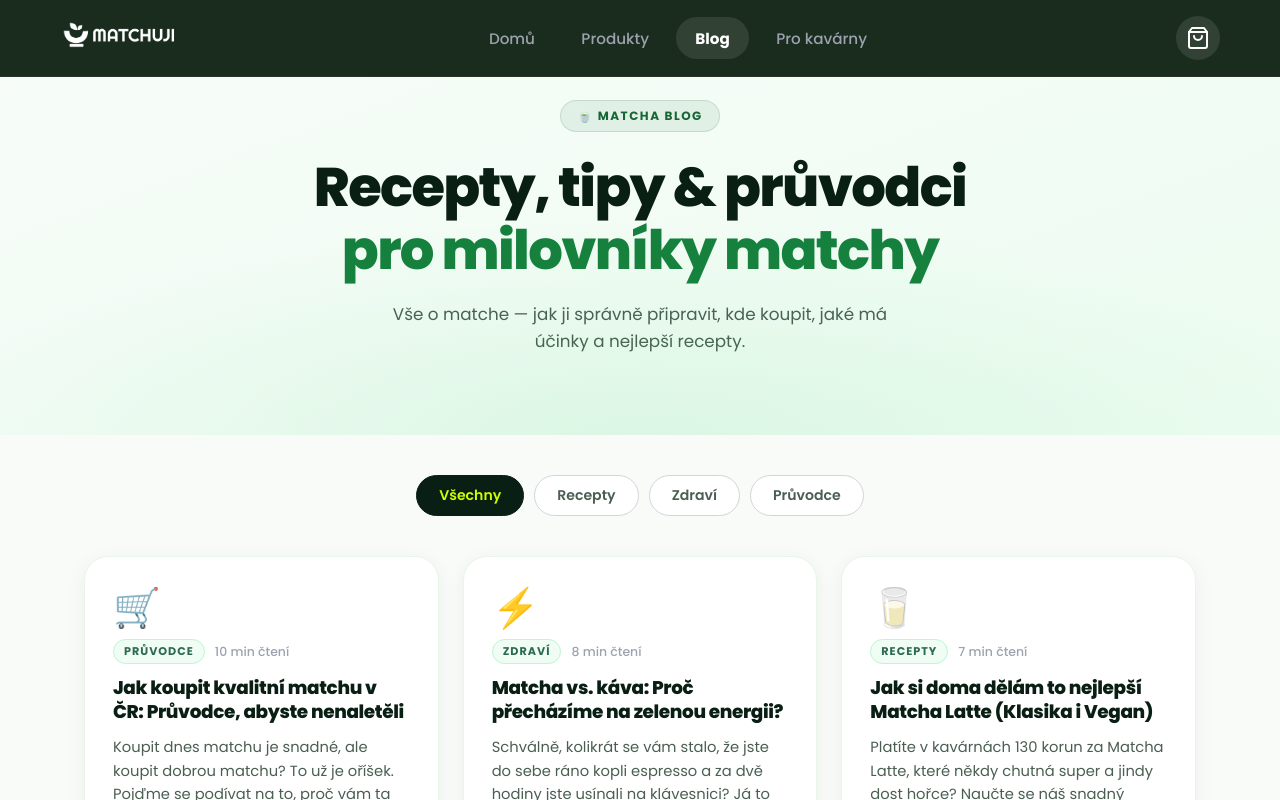
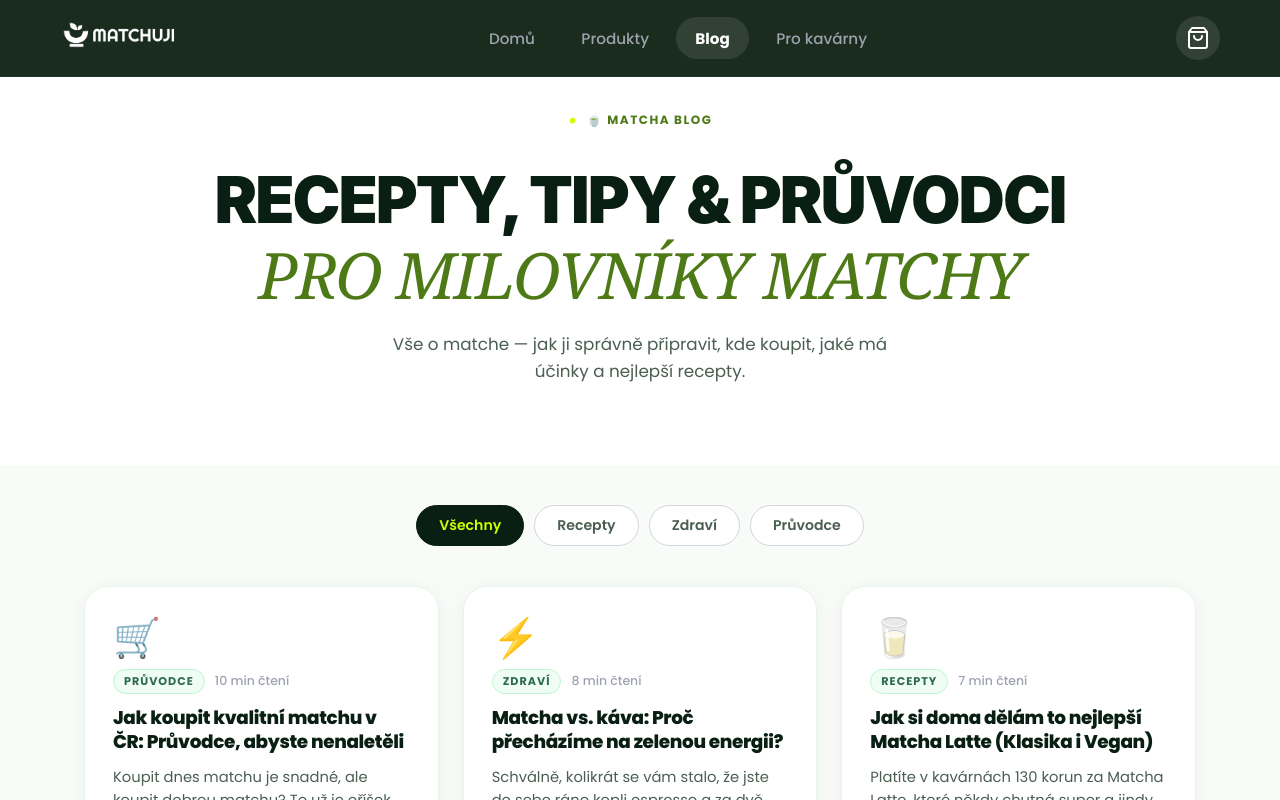
Before and after one commit to dzonas123/matchuji, a Next.js app: page /blog in a window 1280 px wide. Shown: the top 800 px of the page. Built offline with nearby package versions, Linux system fonts and the light colour scheme.

Commit message:
style: sjednoceni vizualu blogu s domovskou strankou (ciste bile pozadi, specificky serifovy font pro zvvyrazneni textu, bez gradientu)

```diff
--- a/src/app/blog/[slug]/page.module.css
+++ b/src/app/blog/[slug]/page.module.css
@@ -203,7 +203,7 @@
 
 /* CTA Banner */
 .ctaBanner {
-  background: linear-gradient(135deg, #f0fdf4, #dcfce7);
+  background: #f9f9f7;
   padding: 80px 24px;
   margin-top: 20px;
 }
--- a/src/app/blog/page.module.css
+++ b/src/app/blog/page.module.css
@@ -5,19 +5,11 @@
 
 /* Hero */
 .hero {
-  background: linear-gradient(160deg, #f8fcf9 0%, #edfcf1 100%);
+  background: #ffffff;
   padding: 100px 24px 80px;
   text-align: center;
   position: relative;
   overflow: hidden;
-}
-
-.hero::before {
-  content: "";
-  position: absolute;
-  inset: 0;
-  background: radial-gradient(ellipse 60% 50% at 50% 100%, rgba(34, 197, 94, 0.1), transparent);
-  pointer-events: none;
 }
 
 .heroEyebrow {
@@ -26,26 +18,40 @@
   font-weight: 700;
   letter-spacing: 1.5px;
   text-transform: uppercase;
-  color: #166534;
-  background: rgba(22, 101, 52, 0.08);
-  border: 1px solid rgba(22, 101, 52, 0.15);
+  color: #4d7a16;
+  background: transparent;
+  border: none;
   padding: 6px 16px;
   border-radius: 100px;
   margin-bottom: 24px;
 }
 
+.heroEyebrow::before {
+  content: "•";
+  color: #ccff00;
+  margin-right: 8px;
+  font-size: 1.2rem;
+  vertical-align: middle;
+}
+
 .heroTitle {
-  font-size: clamp(2rem, 5vw, 3.4rem);
-  font-weight: 800;
+  font-size: clamp(2.5rem, 6vw, 4rem);
+  font-weight: 900;
   color: #0a1f13;
-  line-height: 1.15;
+  line-height: 1.1;
   letter-spacing: -0.03em;
   margin-bottom: 20px;
+  font-family: -apple-system, BlinkMacSystemFont, "Segoe UI", Roboto, "Helvetica Neue", Arial, sans-serif;
+  text-transform: uppercase;
 }
 
 .heroTitle em {
-  font-style: normal;
-  color: #15803d;
+  display: block;
+  font-style: italic;
+  color: #4d7a16;
+  font-family: "Georgia", "Times New Roman", Times, serif;
+  font-weight: 400;
+  margin-top: 5px;
 }
 
 .heroDesc {
@@ -186,7 +192,7 @@
 
 /* CTA Banner */
 .ctaBanner {
-  background: linear-gradient(135deg, #f0fdf4, #dcfce7);
+  background: #f9f9f7;
   padding: 80px 24px;
 }
 
```
